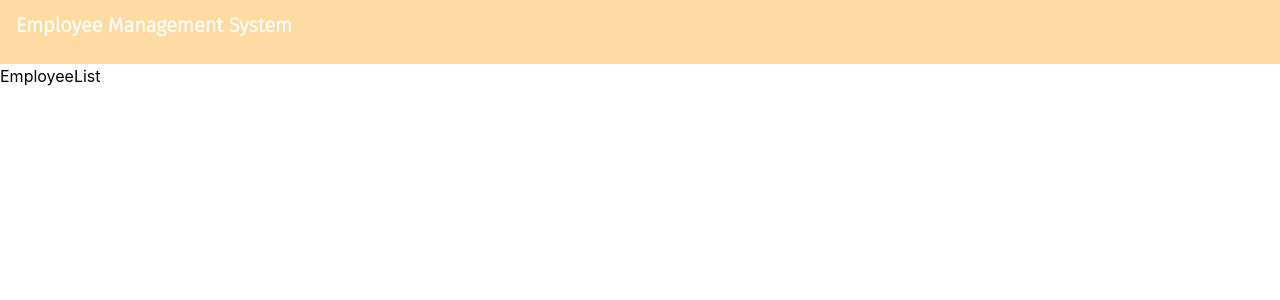
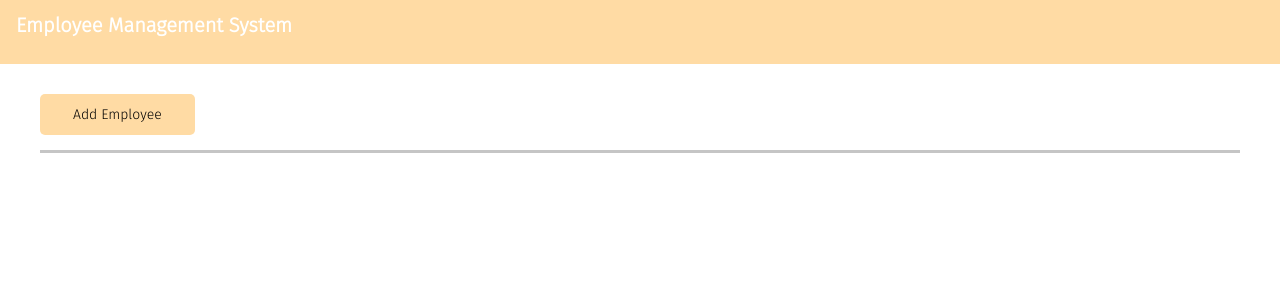
Before and after one commit to LinaDev14/Employee-mangement-system-frontend, a React (Create React App) app: page / in a window 1280 px wide. Shown: the top 300 px of the page. Built offline with nearby package versions, Linux system fonts and the light colour scheme.

Commit message:
fix bugs en employeeList

```diff
--- a/src/App.css
+++ b/src/App.css
@@ -112,3 +112,32 @@ font-weight: bold;
 .save_employee_clear:hover{
   background-color:#EB4747;
 }
+
+.container_list{
+	margin-right: 40px;
+	margin-left: 40px;
+}
+
+.container_button{
+	margin-bottom: 15px;
+
+}
+.add_employee{
+background-color:#FFDBA4;
+	border-radius:5px;
+	border:1px solid #0000;
+	display:inline-block;
+	cursor:pointer;
+	color:#000;
+	font-family: 'Fira Sans', sans-serif;
+	font-size:14px;
+	padding:9px 32px;
+	text-decoration:none;
+	text-shadow:0px 1px 0px #FFDBA4;margin-top: 30px;
+}
+
+.border_bottom{
+display: flex;
+border-bottom: 3px solid rgba(0, 0, 0, 0.226);;
+
+}
--- a/src/components/EmployeeList.jsx
+++ b/src/components/EmployeeList.jsx
@@ -1,9 +1,16 @@
 import React from 'react'
 
 const EmployeeList = () => {
-  return (
-    <div>EmployeeList</div>
-  )
+      return (
+            <div className="container_list">
+                  <div className="container_button">
+                        <button className="add_employee">Add Employee</button>
+                  </div>
+
+                  <div className='border_bottom'>
+                  </div>
+            </div>
+      )
 }
 
 export {EmployeeList}
```
